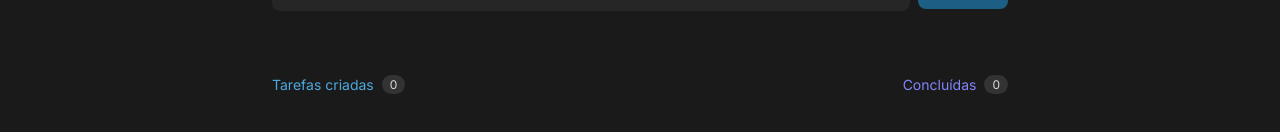
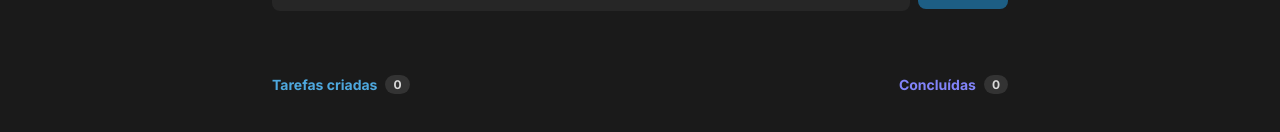
Before and after one commit to marciovz/todo-reactjs-ignite2022, a React (Vite) app: page / in a window 1280 px wide. Shown: the part 216-348 px from the top of the page. Built offline with nearby package versions, Linux system fonts and the light colour scheme.

Commit message:
Ajuste na estilização checkBox, InfoTaskList e TaskItem

```diff
--- a/src/components/CheckBox.module.css
+++ b/src/components/CheckBox.module.css
@@ -4,6 +4,8 @@
 }
 
 .checkbox svg {
+  width: 1.1rem;
+  height: 1.1rem;
   color: var(--blue);
 }
 
--- a/src/components/InfoTaskList.module.css
+++ b/src/components/InfoTaskList.module.css
@@ -13,11 +13,13 @@
 
 .infoCreated p {
   font-size: 0.875rem;
+  font-weight: 700;
   color: var(--blue);
 }
 
 .infoCompleted p {
   font-size: 0.875rem;
+  font-weight: 700;
   color: var(--purple);
 }
 
@@ -25,6 +27,8 @@
   padding: 2px 8px;
   color: var(--gray-200);
   font-size: 0.75rem;
+  font-weight: 700;
+
   background: var(--gray-400);
   border-radius: 999px;
 }
--- a/src/components/TaskItem.tsx
+++ b/src/components/TaskItem.tsx
@@ -37,7 +37,7 @@ export function TaskItem({task, onToggleTask, onRemoveTask }: ITaskItemProps) {
       >
         <Trash />
       </button>
-  </div>
+    </div>
 
   )
 }
```
